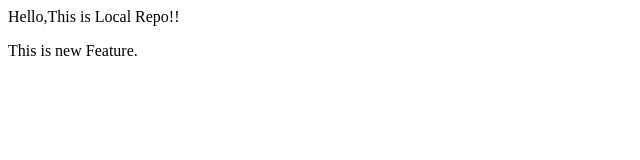
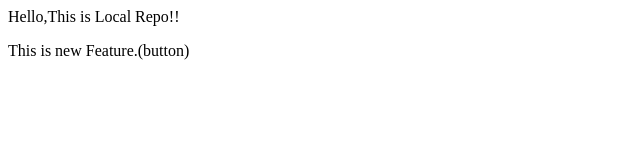
Before and after one commit to alinaqureshi222/local-repo, a plain HTML site: page index.html in a window 1280 px wide. Shown: the full height of the page, 0-640 px from the left. Drawn offline with Linux system fonts and the light colour scheme.

```diff
--- a/index.html
+++ b/index.html
@@ -2,5 +2,5 @@
     Hello,This is Local Repo!!
 </p>
 <p>
-    This is new Feature.
+    This is new Feature.(button)
 </p>
```
